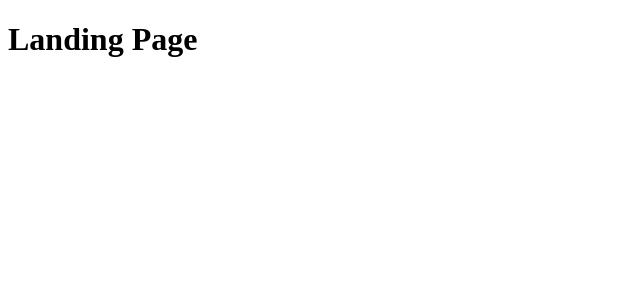
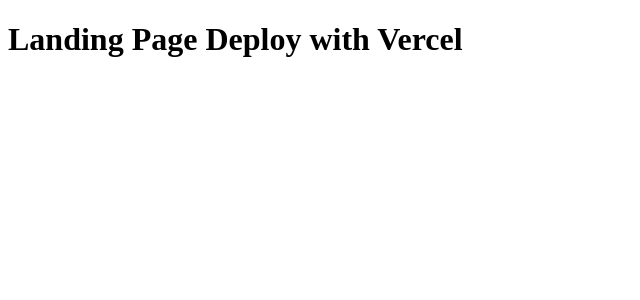
Before and after one commit to bkrental/rental-system-frontend, a Next.js app: page / in a window 1280 px wide. Shown: the top 300 px of the page, without its empty margins (0-640 px from the left). Built offline with nearby package versions, Linux system fonts and the light colour scheme.

Commit message:
feat: test deploy

```diff
--- a/src/app/page.js
+++ b/src/app/page.js
@@ -1,9 +1,9 @@
-function LandingPage(){
-    return(
-        <div>
-            <h1>Landing Page</h1>
-        </div>
-    )
+function LandingPage() {
+  return (
+    <div>
+      <h1>Landing Page Deploy with Vercel</h1>
+    </div>
+  );
 }
 
 export default LandingPage;
```
